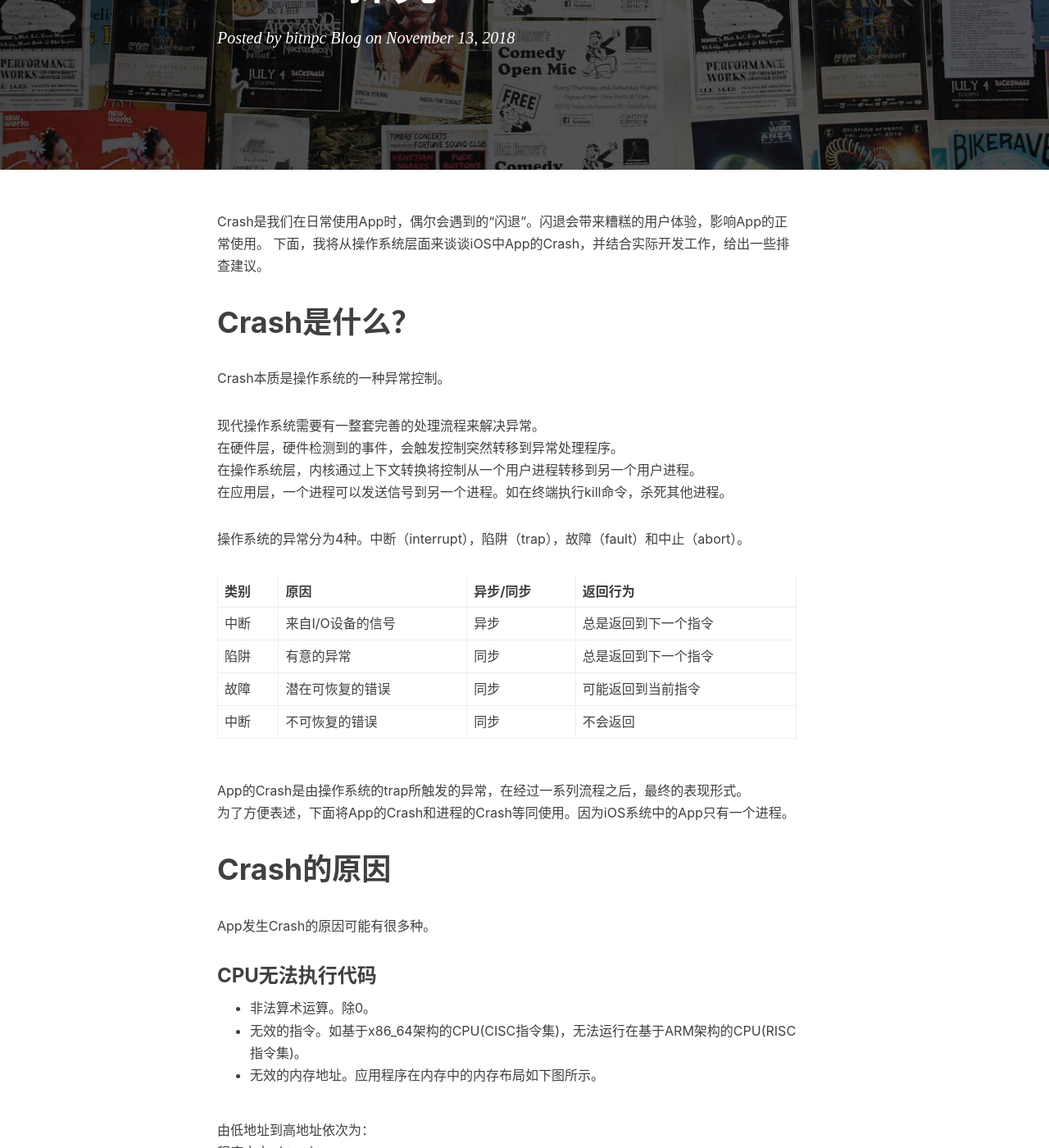
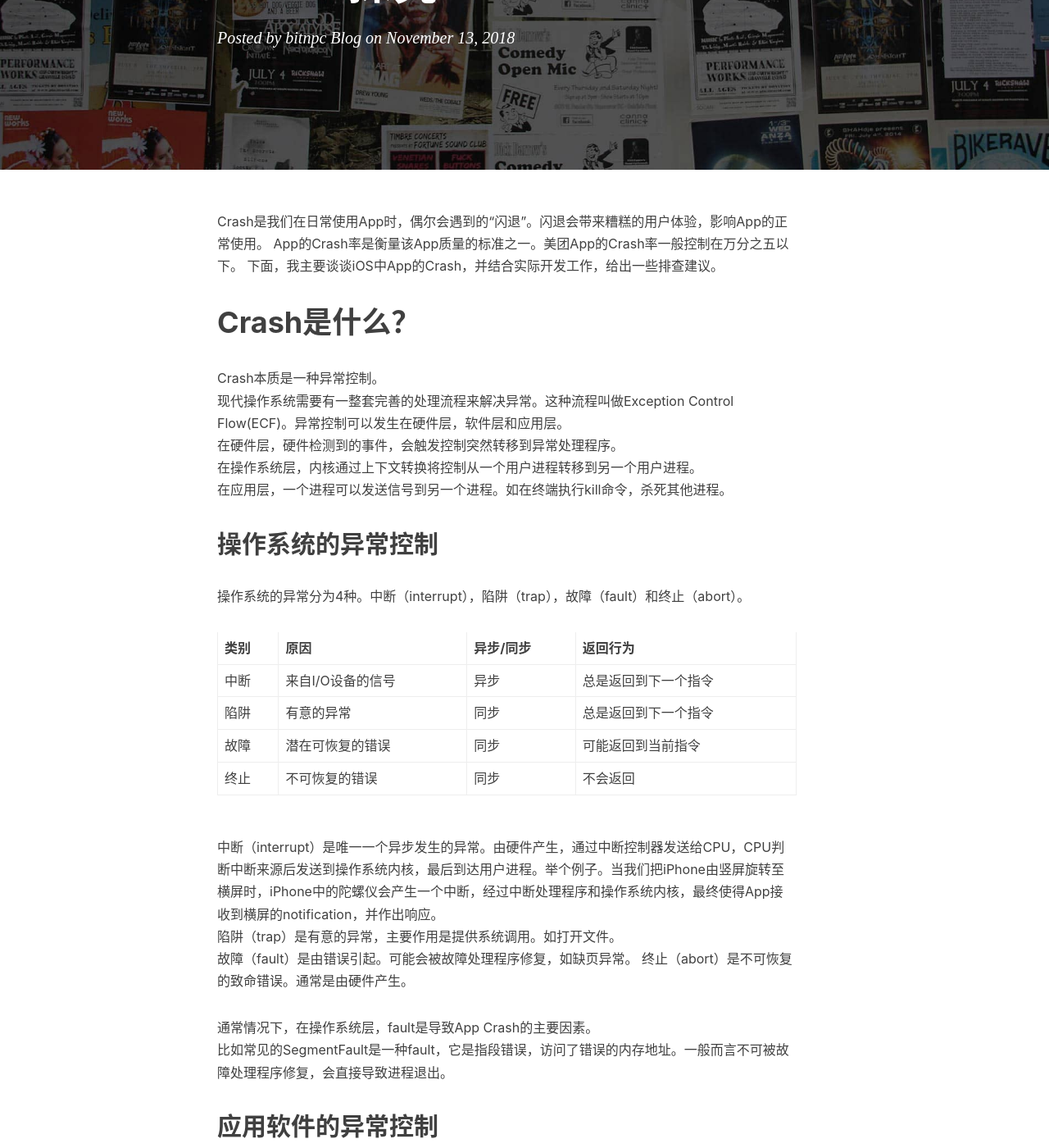
Before and after one commit to bitnpc/bitnpc.github.io, a Jekyll site: the page built from _posts/2018-11-13-Crash探究.md, in a window 1280 px wide and 1400 px high, scrolled down 216 px. Shown: the whole window at 82% size. Built offline with Jekyll 4.4.1, drawn with Linux system fonts in a browser that asks for light colours; nearby versions of some CDN libraries; our own code applies the rules of GitHub Pages for plain Markdown files; comment, search, counter and statistics services are not loaded; some of the changed text lies outside the part shown.

Commit message:
Blog modified

```diff
--- a/_posts/2018-11-13-Crash探究.md
+++ b/_posts/2018-11-13-Crash探究.md
@@ -1,26 +1,41 @@
 
 Crash是我们在日常使用App时，偶尔会遇到的“闪退”。闪退会带来糟糕的用户体验，影响App的正常使用。
-下面，我将从操作系统层面来谈谈iOS中App的Crash，并结合实际开发工作，给出一些排查建议。
+App的Crash率是衡量该App质量的标准之一。美团App的Crash率一般控制在万分之五以下。
+下面，我主要谈谈iOS中App的Crash，并结合实际开发工作，给出一些排查建议。
 
 # Crash是什么？
-Crash本质是操作系统的一种异常控制。
-
-现代操作系统需要有一整套完善的处理流程来解决异常。
+Crash本质是一种异常控制。
+现代操作系统需要有一整套完善的处理流程来解决异常。这种流程叫做Exception Control Flow(ECF)。异常控制可以发生在硬件层，软件层和应用层。
 在硬件层，硬件检测到的事件，会触发控制突然转移到异常处理程序。
 在操作系统层，内核通过上下文转换将控制从一个用户进程转移到另一个用户进程。
 在应用层，一个进程可以发送信号到另一个进程。如在终端执行kill命令，杀死其他进程。
 
-操作系统的异常分为4种。中断（interrupt），陷阱（trap），故障（fault）和中止（abort）。
+## 操作系统的异常控制
+操作系统的异常分为4种。中断（interrupt），陷阱（trap），故障（fault）和终止（abort）。
 
 |     类别     |           原因       |   异步/同步   |        返回行为       |
 |-------------|----------------------|-------------|----------------------|
 |     中断     |    来自I/O设备的信号   |     异步     |  总是返回到下一个指令   |
 |     陷阱     |       有意的异常      |     同步     |  总是返回到下一个指令   |
 |     故障     |    潜在可恢复的错误    |     同步     |    可能返回到当前指令   |
-|     中断     |     不可恢复的错误     |     同步     |       不会返回        |
+|     终止     |     不可恢复的错误     |     同步     |       不会返回        |
 
-App的Crash是由操作系统的trap所触发的异常，在经过一系列流程之后，最终的表现形式。
-为了方便表述，下面将App的Crash和进程的Crash等同使用。因为iOS系统中的App只有一个进程。
+中断（interrupt）是唯一一个异步发生的异常。由硬件产生，通过中断控制器发送给CPU，CPU判断中断来源后发送到操作系统内核，最后到达用户进程。举个例子。当我们把iPhone由竖屏旋转至横屏时，iPhone中的陀螺仪会产生一个中断，经过中断处理程序和操作系统内核，最终使得App接收到横屏的notification，并作出响应。
+陷阱（trap）是有意的异常，主要作用是提供系统调用。如打开文件。
+故障（fault）是由错误引起。可能会被故障处理程序修复，如缺页异常。
+终止（abort）是不可恢复的致命错误。通常是由硬件产生。
+
+通常情况下，在操作系统层，fault是导致App Crash的主要因素。
+比如常见的SegmentFault是一种fault，它是指段错误，访问了错误的内存地址。一般而言不可被故障处理程序修复，会直接导致进程退出。
+
+## 应用软件的异常控制
+不同的应用软件，有不同的异常控制。JAVA的JVM和iOS的runtime是两套运行时环境，他们的异常控制机制有所不同。
+在JAVA中，所有的异常都有一个共同的祖先Throwable。Throwable有两个子类，Error和Exception。
+- Error，是程序无法处理的错误，意味着代码运行时JVM出现了问题。如Virtual Machine Error，和Out Of Memory Error。
+- Exception，是程序本身可以处理的异常。如Null Pointer Exception、Arithmetic Exception。
+
+安卓App的大部分Crash会在JVM这一层检测并得到处理。
+iOS App的运行基于runtime环境。它也提供了一些异常控制，防止异常传递到操作系统层。如Unrecognized selector sent to instance就属于runtime的保护措施。
 
 # Crash的原因
 App发生Crash的原因可能有很多种。
@@ -30,7 +45,7 @@ App发生Crash的原因可能有很多种。
 - 无效的内存地址。应用程序在内存中的内存布局如下图所示。
 
 由低地址到高地址依次为：
-程序文本（.text）
+代码段（.text）
 已初始化的数据（.data）
 未初始化的数据（.bss）
 堆（heap）
@@ -70,8 +85,8 @@ int main () {
 这里主要是指用Assert来检查某些重要的参数。
 
 # Crash传递的流程与捕获方式
-当App发生Crash时，是有一定的传递流程的。
-其顺序为Mach内核->Unix->NSException。
+当App发生Crash时，是有一定的传递流程的。这里以iOS App的Crash为例。
+其传递顺序为Mach内核->Unix->NSException。
 所以捕获的时候，就可以分别在对应的层次捕获堆栈信息。
 最后，把捕获到的CrashLog符号化，转化为可读的堆栈信息。
 
@@ -282,5 +297,5 @@ KVO用这两个中间类创建子类时，因为没有分配到内存空间，
 解决方案则是在创建中间类时，对self.class加锁，保证只生成一个中间类。
 
 # 总结
-本文从操作系统层面中讨论了Crash的本质，成因，传递流程，说明了Crash的堆栈捕获层次与符号化方式，简要说明了Crash的排查思路，并给出了一个案例。
+本文结合了操作系统的异常控制，讨论了Crash的本质，成因，传递流程，说明了Crash的堆栈捕获层次与符号化方式，简要说明了Crash的排查思路，并给出了一个案例分析。
 除了上述流程，在Crash的预防、Crash的监控止损甚至是Crash的自我修复等流程上也可以做出一些措施，来降低App的Crash率，提高App整体质量。
```
